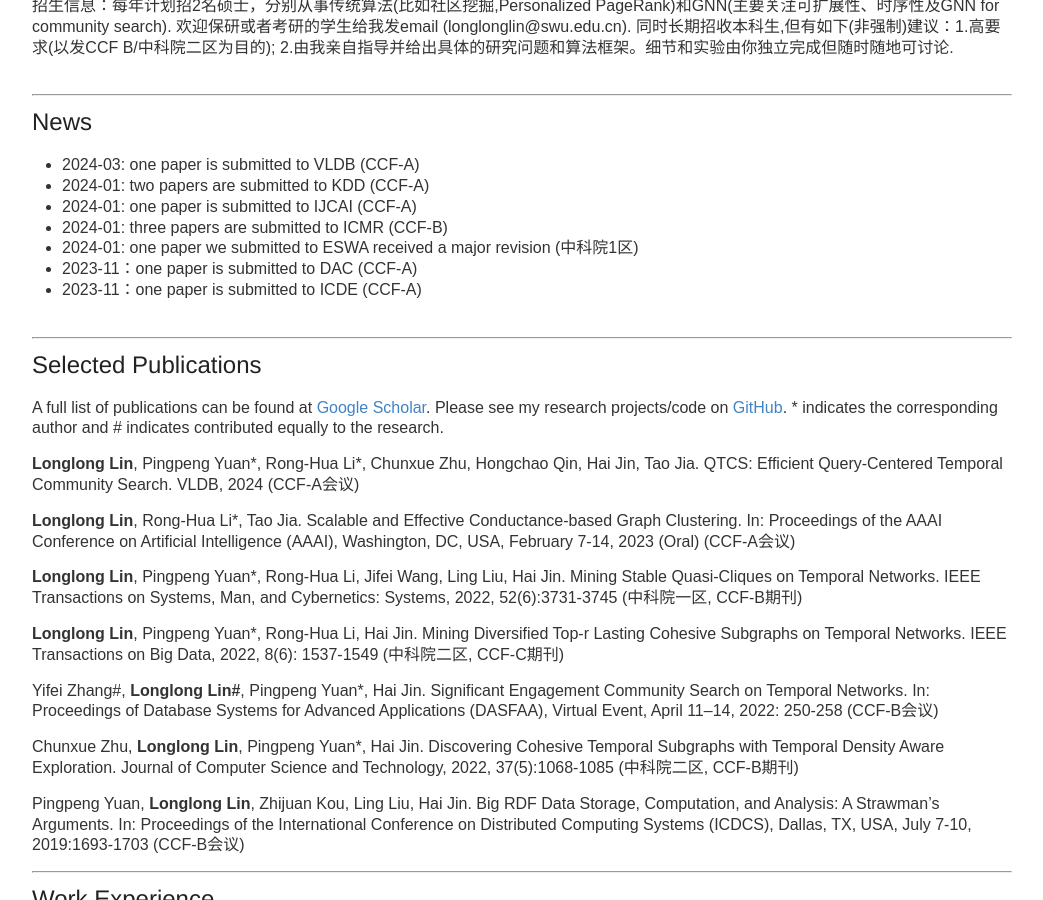
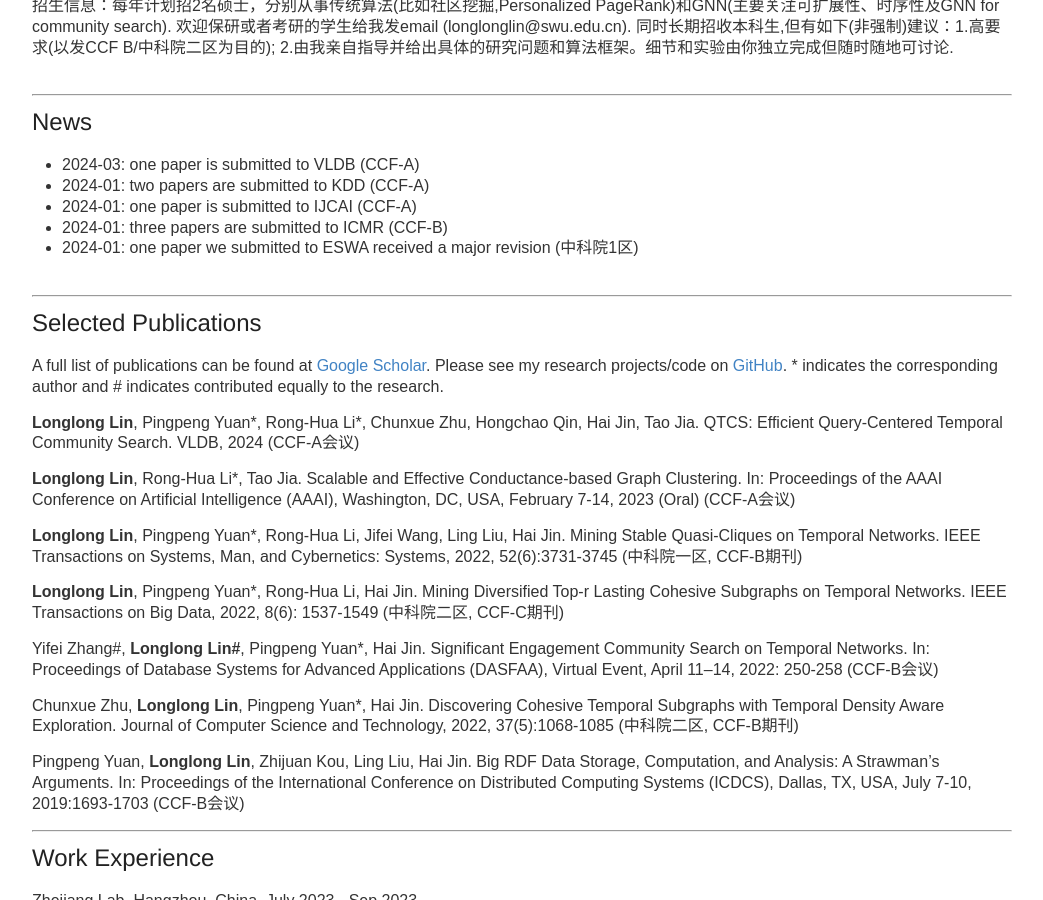
Before and after one commit to longlonglin/longlonglin.github.io, a Jekyll site: the page built from index.md, in a window 1280 px wide and 900 px high, scrolled down 451 px. Shown: the whole window, without its empty margins (118-1161 px from the left). Built offline with Jekyll 4.4.1, drawn with Linux system fonts in a browser that asks for light colours; our own code applies the rules of GitHub Pages for plain Markdown files.

Commit message:
Update index.md

```diff
--- a/index.md
+++ b/index.md
@@ -19,8 +19,6 @@ ___
 * 2024-01: one paper is submitted to IJCAI  (CCF-A)
 * 2024-01: three papers are submitted to ICMR  (CCF-B)
 * 2024-01: one paper we submitted to ESWA received a major revision (中科院1区)
-* 2023-11：one paper is submitted to  DAC (CCF-A)
-* 2023-11：one paper is submitted to  ICDE (CCF-A)
 <br><br>
 
 ___
```
